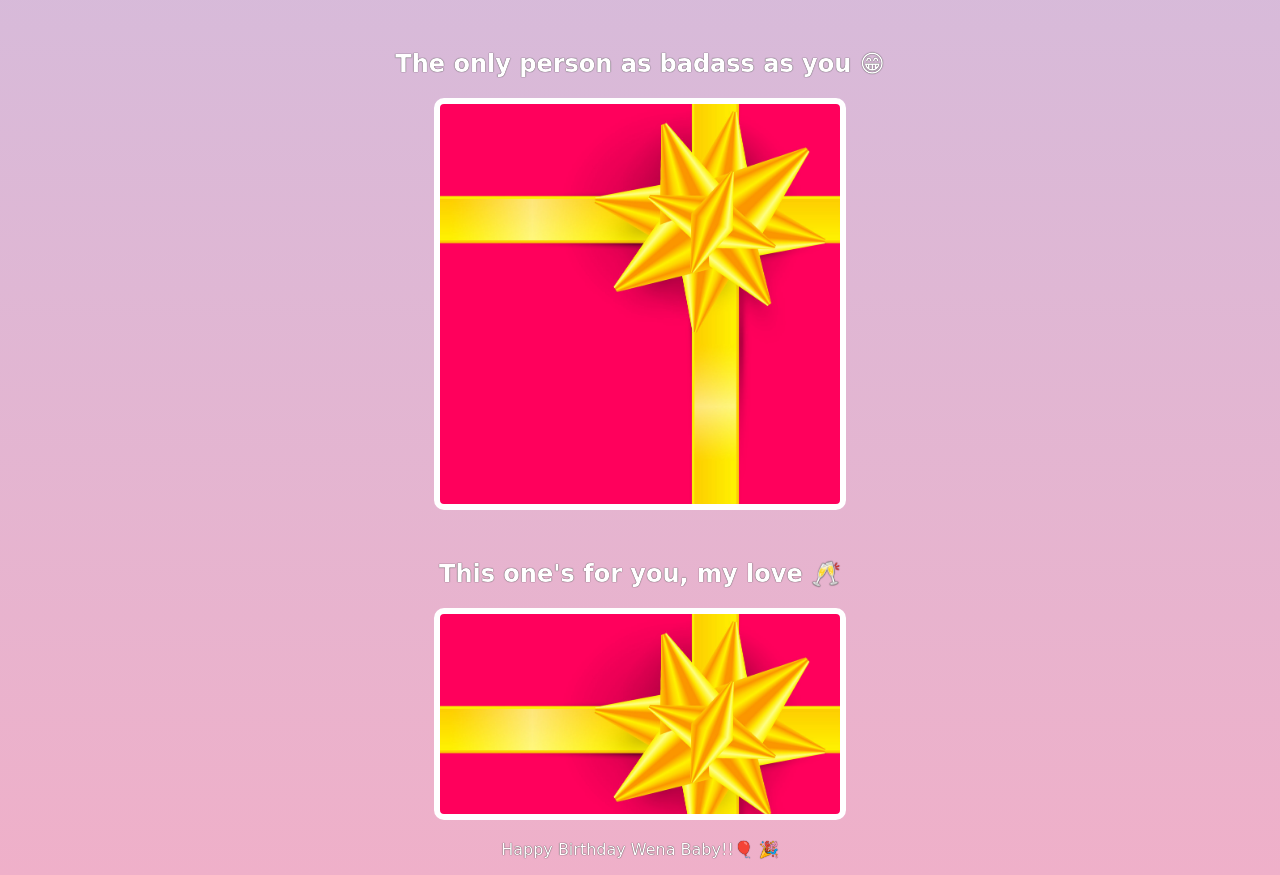
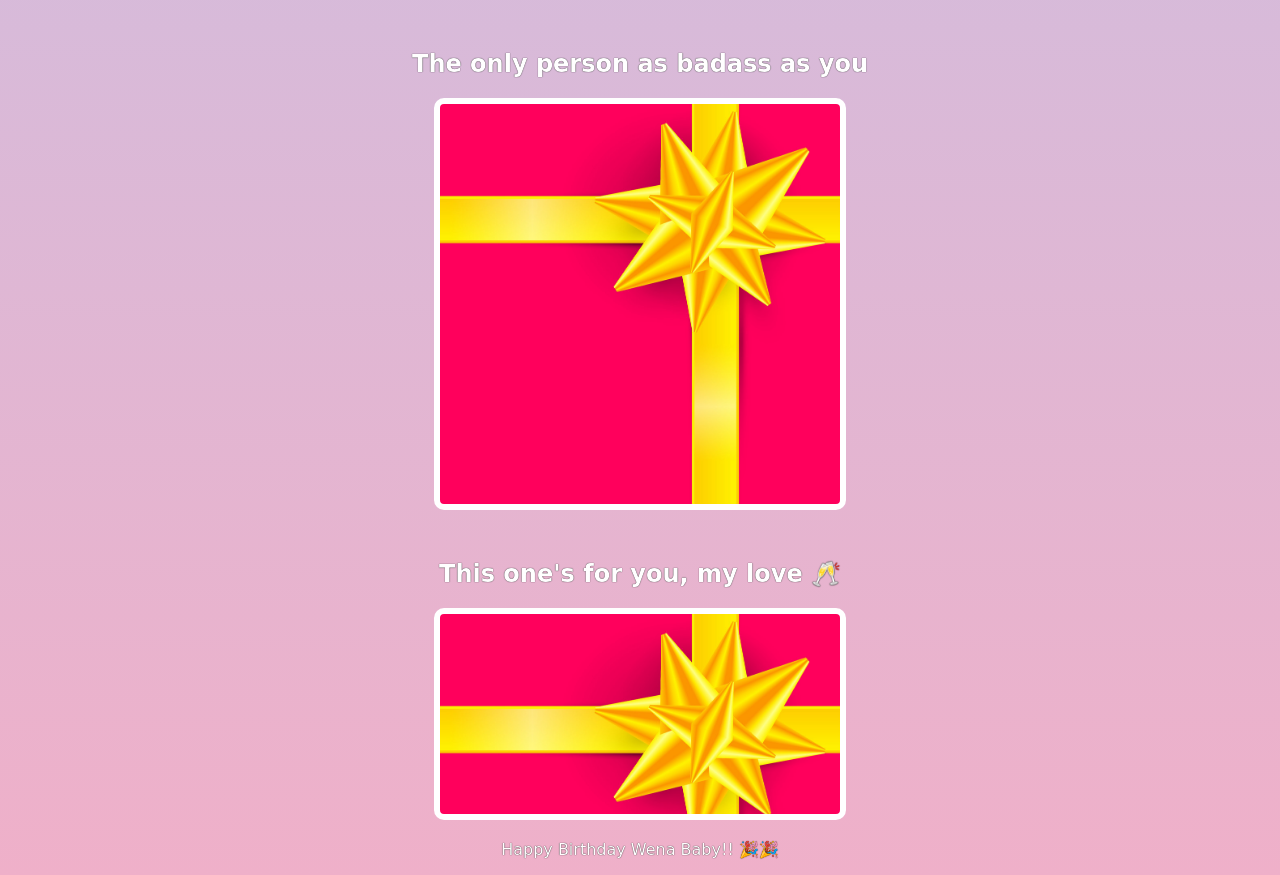
Before and after one commit to AngularDevKamo/birthday-gift-site, a website built with Vite: page index.html in a window 1280 px wide. Shown: the part 1978-2853 px from the top of the page. Built offline with nearby package versions, Linux system fonts and the light colour scheme; a web font is replaced by a local one.

Commit message:
emo bug fix

```diff
--- a/index.html
+++ b/index.html
@@ -31,7 +31,7 @@
         </div>
 
         <div class="gift-section">
-            <h2 class="gift-title">The only person as badass as you &#x1F601</h2>
+            <h2 class="gift-title">The only person as badass as you</h2>
             <div class="gift-img" id="gift-img-badass"></div>
         </div>
 
@@ -40,7 +40,7 @@
             <div class="gift-img" id="gift-img-cheers"></div>
         </div>
 
-        <p>Happy Birthday Wena Baby!!&#x1F388 &#x1F389</p>
+        <p>Happy Birthday Wena Baby!! 🎉🎉</p>
 
     </body>
 </html>
```
Also changed, not shown: 2 other files.
